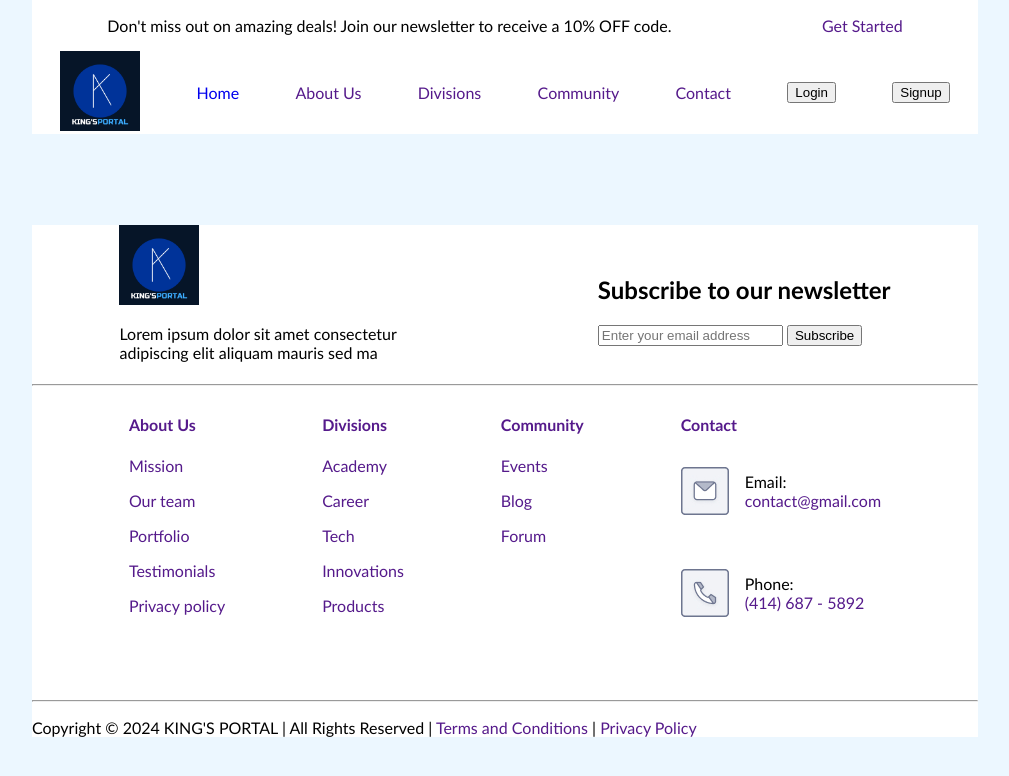
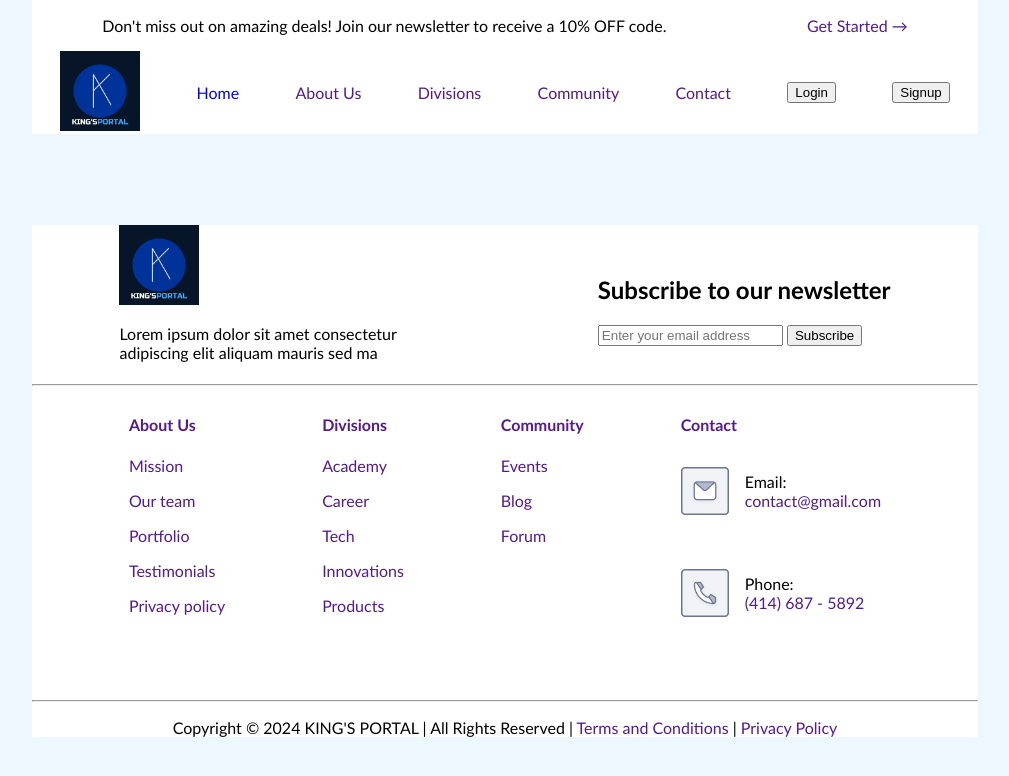
Before and after one commit to koushikamboru/King-s-Portal, a PHP site: page / in a window 1280 px wide. Shown: the top 776 px of the page, without its empty margins (135-1144 px from the left). Run offline with PHP 8.4, Linux system fonts and the light colour scheme.

Commit message:
css_c_nc_nav

```diff
--- a/index.css
+++ b/index.css
@@ -74,6 +74,9 @@ footer
 {
     padding-left: 16px;
 }
-
+#foot_copyright
+{
+    text-align: center;
+}
 
 /*footer ends*/
--- a/index.html
+++ b/index.html
@@ -11,7 +11,7 @@
     <header>
         <div class="promotion">
             <p>Don't miss out on amazing deals! Join our newsletter to receive a 10% OFF code.</p>
-            <a href="">Get Started</a>
+            <a href="">Get Started <span>&#8594;</span></a>
         </div>
 
         <nav>
@@ -94,7 +94,7 @@
         </div>
 
         <hr>
-        <p>Copyright © 2024 KING'S PORTAL | All Rights Reserved | <a href="">Terms and Conditions</a> | <a href="">Privacy Policy</a></p>
+        <p id="foot_copyright">Copyright © 2024 KING'S PORTAL | All Rights Reserved | <a href="">Terms and Conditions</a> | <a href="">Privacy Policy</a></p>
     </footer>
 </body>
 </html>
```
